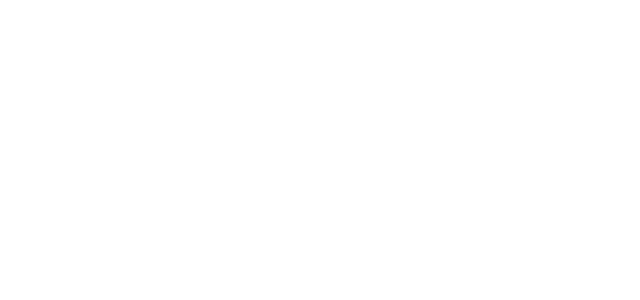
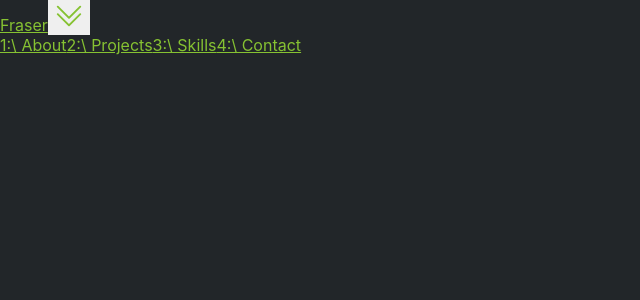
Before and after one commit to frayfray248/fraser-portfolio, a React (Create React App) app: page / in a window 1280 px wide. Shown: the top 300 px of the page, without its empty margins (0-640 px from the left). Built offline with nearby package versions, Linux system fonts and the light colour scheme.

Commit message:
Green Theme

```diff
--- a/src/App.js
+++ b/src/App.js
@@ -1,8 +1,24 @@
-function App() {
-  return (
-    <div>
-        </div>
-  );
-}
+import React from 'react';
+import StyledNavbar from './Components/Navbar'
+import { createGlobalStyle } from 'styled-components'
+import { ThemeProvider } from 'styled-components'
+import theme from './Themes/GreenContrast'
+
+const GlobalStyle = createGlobalStyle`
+    html, body {
+        height : 100%;
+    }
+
+    body {
+        background-color: ${props => props.theme.color3};
+    }
+`
+
+const App = () => (
+    <ThemeProvider theme={theme}>
+        <GlobalStyle />
+        <StyledNavbar />
+    </ThemeProvider>
+)
 
 export default App;
--- /dev/null
+++ b/src/Components/Navbar.js
@@ -0,0 +1,70 @@
+import Container from 'react-bootstrap/Container'
+import Nav from 'react-bootstrap/Nav'
+import Navbar from 'react-bootstrap/Navbar'
+import styled from 'styled-components'
+import { useEffect } from 'react'
+
+
+const StyledNavbar = styled(Navbar)`
+    background-color: ${props => props.theme.color3};
+`
+
+const StyledLink = styled(Nav.Link)`
+    color: ${props => props.theme.color2};
+`
+
+const StyledBrand = styled(Navbar.Brand)`
+    color: ${props => props.theme.color2};
+`
+
+
+const StyledSVG = styled.svg`
+    color: ${props => props.theme.color2};
+    transition: all 0.5s;
+`
+
+const StyledToggle = styled(Navbar.Toggle)`
+    border : none;
+    &:focus {
+        box-shadow: none;
+    }
+`
+
+const PortfolioNavBar = () => {
+
+    const onEntering = (e) => {
+        document.getElementById('navToggleSVG').style.transform = 'rotate(0deg)'
+    }
+
+    const onExiting = (e) => {
+        document.getElementById('navToggleSVG').style.transform = 'rotate(180deg)'
+    }
+
+    return (
+    <StyledNavbar expand="lg">
+        <Container>
+            <StyledBrand href="#home">Fraser</StyledBrand>
+            <StyledToggle  aria-controls="basic-navbar-nav">
+                <StyledSVG
+                    id="navToggleSVG"
+                    xmlns="http://www.w3.org/2000/svg" width="30" height="30" fill="currentColor" className="bi bi-chevron-double-down" viewBox="0 0 16 16">
+                    <path fillRule="evenodd" d="M1.646 6.646a.5.5 0 0 1 .708 0L8 12.293l5.646-5.647a.5.5 0 0 1 .708.708l-6 6a.5.5 0 0 1-.708 0l-6-6a.5.5 0 0 1 0-.708z" />
+                    <path fillRule="evenodd" d="M1.646 2.646a.5.5 0 0 1 .708 0L8 8.293l5.646-5.647a.5.5 0 0 1 .708.708l-6 6a.5.5 0 0 1-.708 0l-6-6a.5.5 0 0 1 0-.708z" />
+                </StyledSVG>
+            </StyledToggle>
+            <Navbar.Collapse id="basic-navbar-nav" onEntering={onEntering} onExiting={onExiting}>
+                <Nav className="me-auto">
+                    <StyledLink href="#home">1:\ About</StyledLink>
+                    <StyledLink href="#link">2:\ Projects</StyledLink>
+                    <StyledLink href="#link">3:\ Skills</StyledLink>
+                    <StyledLink href="#link">4:\ Contact</StyledLink>
+                </Nav>
+            </Navbar.Collapse>
+        </Container>
+    </StyledNavbar>
+
+)}
+
+
+
+export default PortfolioNavBar
--- /dev/null
+++ b/src/Themes/GreenContrast.js
@@ -0,0 +1,7 @@
+export default {
+    color1 : '#61892F',
+    color2 : '#86C232',
+    color3 : '#222629',
+    color4 : '#474B4F',
+    color5 : '#6B6E70'
+}
```
